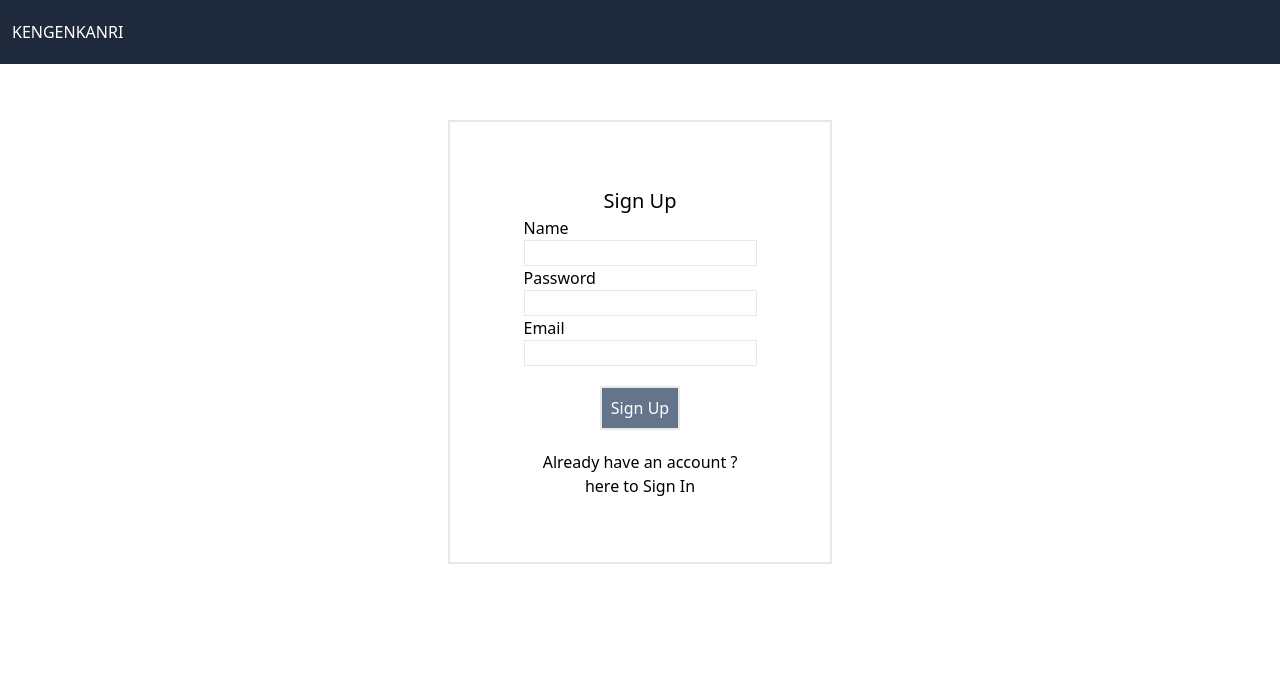
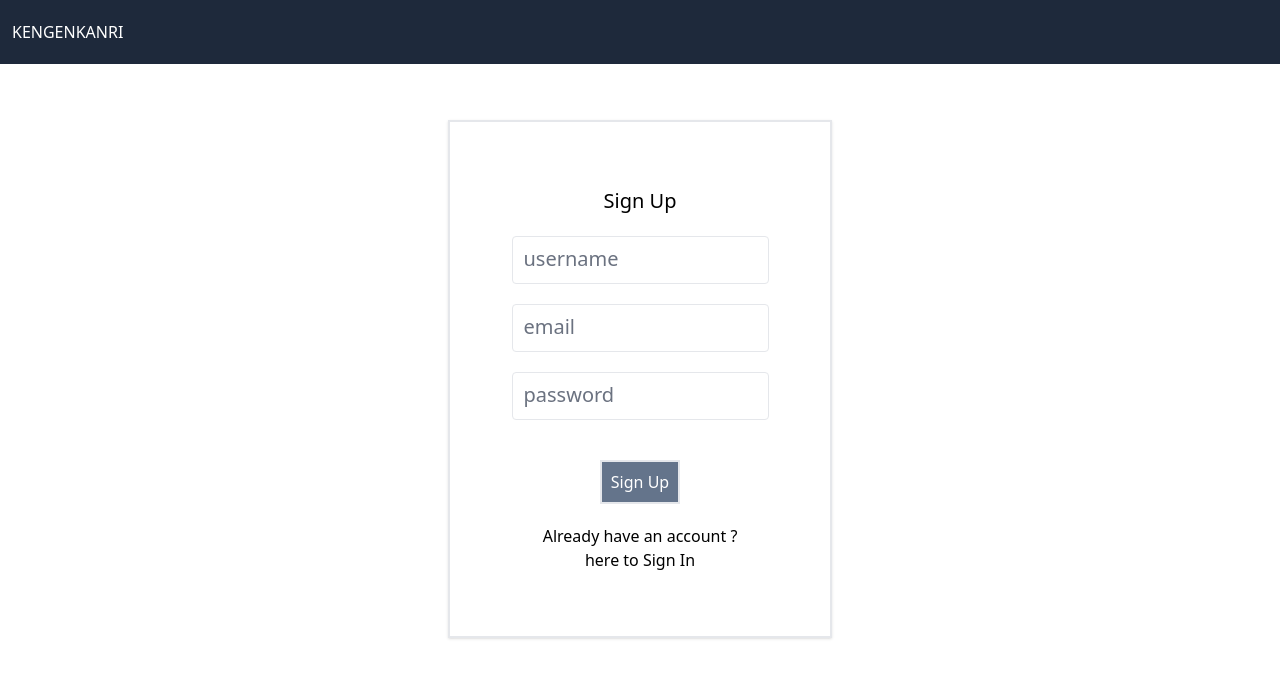
Before and after one commit to tayu78/auth-management, a React (Create React App) app in the folder client/: page /signup in a window 1280 px wide. Shown: the top 678 px of the page. Built offline with nearby package versions, Linux system fonts and the light colour scheme.

Commit message:
added label move animation to forminput

```diff
--- a/client/src/common/Form/FormInput.jsx
+++ b/client/src/common/Form/FormInput.jsx
@@ -1,12 +1,14 @@
 import React from 'react'
 
-const FormInput = ({label,value,handleChange}) => {
+const FormInput = ({label,value,handleChange,type="text"}) => {
   return (
-    <div>
-          <label>{label}</label>
-        <input className='input-text' value={value} onChange={handleChange} />
+    <div className='relative mb-5'>
+        <input id={label} type={type} className='input-text border  w-ful h-full rounded outline-none p-3  hover:border-blue-500 focus:border-blue-600 ' value={value} onChange={handleChange} placeholder=" " />
+        <label htmlFor={label} className='absolute top-2 left-3 text-xl text-gray-500 transition-input-label  duration-100 ease-in '>{label}</label>
    </div>
   )
 }
 
 export default FormInput
+
+//
--- a/client/src/common/Table/ExpandableRow.jsx
+++ b/client/src/common/Table/ExpandableRow.jsx
@@ -20,7 +20,8 @@ const ExpandableRow = ({ children,key,endpoint,fetchTriggerData }) => {
 
     useEffect(() => {
         fetchData();
-    },[fetchData, fetchTriggerData])
+    }, [fetchData, fetchTriggerData])
+
 
     return (
         <>
--- a/client/src/index.css
+++ b/client/src/index.css
@@ -15,7 +15,7 @@
 .menu-icon{
    @apply   m-auto text-icon block text-slate-400 !important
 }
-
-.input-text{
-   @apply border block
+.input-text:focus ~ label,
+.input-text:not(:placeholder-shown).input-text:not(:focus) ~ label {
+   @apply  -top-3 left-5  bg-white text-base
 }
--- a/client/src/routes/Admin/PermissionMgmt/PermissionMgmt.jsx
+++ b/client/src/routes/Admin/PermissionMgmt/PermissionMgmt.jsx
@@ -43,7 +43,7 @@ const PermissionMgmt = () => {
   return (
     <>
      <div className='w-2/3 m-auto border-2 p-16 mt-10'>
-       <h1>PermissionMgmt</h1>
+       <h1 className='mb-5'>PermissionMgmt</h1>
        <div>
         <form onSubmit={handleSubmit}>
             <FormInput  label="name" value={permissionName} handleChange={e => setPermissionName(e.target.value)} />
--- a/client/src/routes/Admin/RoleMgmt/RoleMgmt.jsx
+++ b/client/src/routes/Admin/RoleMgmt/RoleMgmt.jsx
@@ -5,6 +5,7 @@ import DeleteIcon from '@mui/icons-material/Delete';
 
 import { SERVER_DOMAIN } from '../../../cons/Cons';
 import useFetch from '../../../hooks/useFetch';
+import FormInput from '../../../common/Form/FormInput';
 import MultipleSelectDropDown from '../../../common/Select/MultipleSelectDropDown';
 import ExpandableRow from '../../../common/Table/ExpandableRow';
 import RoleUpdateModal from './RoleUpdateModal';
@@ -35,7 +36,6 @@ const RoleMgmt = () => {
   }
 
   const handleDelete = async (name) => {
-    console.log("delete start")
     await axios.delete(`${SERVER_DOMAIN}/roles/${name}`);
     await fetchRoles();
   }
@@ -44,12 +44,9 @@ const RoleMgmt = () => {
   return (
     <>
       <div className='w-2/3 m-auto border-2 p-16 mt-10'>
-      <h1 className='text-3xl'>Role Management</h1>
+      <h1 className='text-3xl mb-5'>Role Management</h1>
       <form className="mt-5" onSubmit={handleSubmit}>
-        <div className='mb-5'>
-          <label htmlFor='role-name'>name</label>
-          <input id='role-name' value={roleName} onChange={e => setRoleName(e.target.value)} className="input-text" />
-        </div>
+          <FormInput label="name" value={roleName} handleChange={e => setRoleName(e.target.value)}  />
         <div>
           <MultipleSelectDropDown
             options={permissions}
--- a/client/src/routes/Admin/RoleMgmt/RoleUpdateModal.jsx
+++ b/client/src/routes/Admin/RoleMgmt/RoleUpdateModal.jsx
@@ -1,8 +1,10 @@
 import { useState, useMemo } from 'react';
 import axios from 'axios';
 import Modal from "../../../common/Modal";
+import FormInput from '../../../common/Form/FormInput';
 import MultipleSelectDropDown from '../../../common/Select/MultipleSelectDropDown';
 import { SERVER_DOMAIN } from '../../../cons/Cons';
+
 
 
 const RoleUpdateModal = ({ setIsModalOpen, permissions, updatingRole,fetchRoles }) => {
@@ -32,11 +34,8 @@ const RoleUpdateModal = ({ setIsModalOpen, permissions, updatingRole,fetchRoles
   return (
       <Modal setIsOpen={setIsModalOpen}>
           <h1>Update Role</h1>
-          <form className="mt-5" onSubmit={handleSubmit}>
-        <div className='mb-5'>
-          <label htmlFor='role-name'>name</label>
-          <input id='role-name' value={roleName} onChange={e => setRoleName(e.target.value)} className="input-text" />
-        </div>
+        <form className="mt-5" onSubmit={handleSubmit}>
+        <FormInput label="name" value={roleName} handleChange={e => setRoleName(e.target.value)}  />
         <div>
           <MultipleSelectDropDown
             options={permissions}
--- a/client/src/routes/Admin/UserMgmt/UserMgmt.jsx
+++ b/client/src/routes/Admin/UserMgmt/UserMgmt.jsx
@@ -46,21 +46,10 @@ const UserMgmt = () => {
        <div className='w-2/3 m-auto border-2 p-16 mt-10'>
       <h1 className='text-3xl'>User Management</h1>
       <form className="mt-5" onSubmit={handleSubmit}>
-        <div className='mb-5'>
-          <label htmlFor='user-name'>name</label>
-          <input id='user-name' value={userName} onChange={e => setUserName(e.target.value)} className="input-text" />
-        </div>
-        <div className='mb-5'>
-          <label htmlFor='user-email'>email</label>
-          <input id='user-email' value={userEmail} onChange={e => setUserEmail(e.target.value)} className="input-text" />
-        </div>
-        <div className='mb-5'>
-          <label htmlFor='role-name'>password</label>
-          <input id='role-name' value={userPassword} onChange={e => setUserPassword(e.target.value)} className="input-text" />
-        </div>
-
+        <FormInput label="name" value={userName} handleChange={(e)=>{setUserName(e.target.value)}} />
+        <FormInput label="email" value={userEmail} handleChange={(e)=>{setUserEmail(e.target.value)}} type="email" />
+        <FormInput label="password" value={userPassword} handleChange={(e)=>{setUserPassword(e.target.value)}} type="password" />
         <SelectDropDown selectedData={userRole} setSelectedData={setUserRole} selectOptions={roles} initialOption="Choose User Role here" />
-
         <div className='text-right'>
           <button  className='border-2 p-2 mt-5' type='submit'>Create User</button>
         </div>
--- a/client/src/routes/Sign/SignForm.jsx
+++ b/client/src/routes/Sign/SignForm.jsx
@@ -3,6 +3,7 @@ import { Link, useNavigate } from 'react-router-dom';
 import axios from "axios";
 import { SERVER_DOMAIN } from '../../cons/Cons';
 import FormError from '../../common/Form/FormError';
+import FormInput from '../../common/Form/FormInput';
 import { UserContext } from '../../contexts/UserContext';
 
 const SignForm = ({ isLogin }) => {
@@ -44,23 +45,14 @@ const SignForm = ({ isLogin }) => {
   }
 
   return (
-    <div className='w-96 m-auto border-2 p-16 mt-10 '>
-      <h2 className='text-center text-xl'>{isLogin ? "Sign In" : "Sign Up"}</h2>
+    <div className='w-96 m-auto border-2 p-16 mt-10 shadow'>
+      <h2 className='text-center text-xl mb-5'>{isLogin ? "Sign In" : "Sign Up"}</h2>
       {error && <FormError error={error} />}
       <form onSubmit={handleSubmit}>
         <div className='flex flex-col items-center  '>
-            <div >
-              <label htmlFor="username">Name</label>
-              <input type="text" id="nuserame" name="username" className="input-text" value={username} onChange={e=>setUsername(e.target.value)} />
-            </div>
-            <div>
-              <label htmlFor="password">Password</label>
-              <input type="password" id="password" name="password" className='input-text' value={password} onChange={e=>setPassword(e.target.value)} />
-            </div>
-            <div>
-              <label htmlFor="email">Email</label>
-            <input type="email" id="email" name="email" className='input-text' value={email} onChange={e=>setEmail(e.target.value)} />
-            </div>
+          <FormInput label="username" value={username} handleChange={e=>setUsername(e.target.value)} />
+          <FormInput label="email" type="email" value={email} handleChange={e=>setEmail(e.target.value)} />
+          <FormInput label="password" type="password" value={password} handleChange={e=>setPassword(e.target.value)} />
           <button type="submit" className='border-2 bg-slate-500 text-white w-20 p-2 m-5' >{ isLogin? "Sign In" : "Sign Up"}</button>
         </div>
       </form>
--- a/client/tailwind.config.js
+++ b/client/tailwind.config.js
@@ -5,7 +5,7 @@ module.exports = {
   ],
   theme: {
     fontSize: {
-      'icon': '300px',
+      'icon': '18rem',
       'xs': '.75rem',
       'sm': '.875rem',
       'base': '1rem',
@@ -27,6 +27,9 @@ module.exports = {
         'auto-fit': 'repeat(auto-fit, minmax(300px, 600px))',
         'auto-fill': 'repeat(auto-fill, minmax(300px, 600px))',
       },
+      transitionProperty: {
+        'input-label': "top,left,font-size"
+      }
     },
   },
   plugins: [],
```
